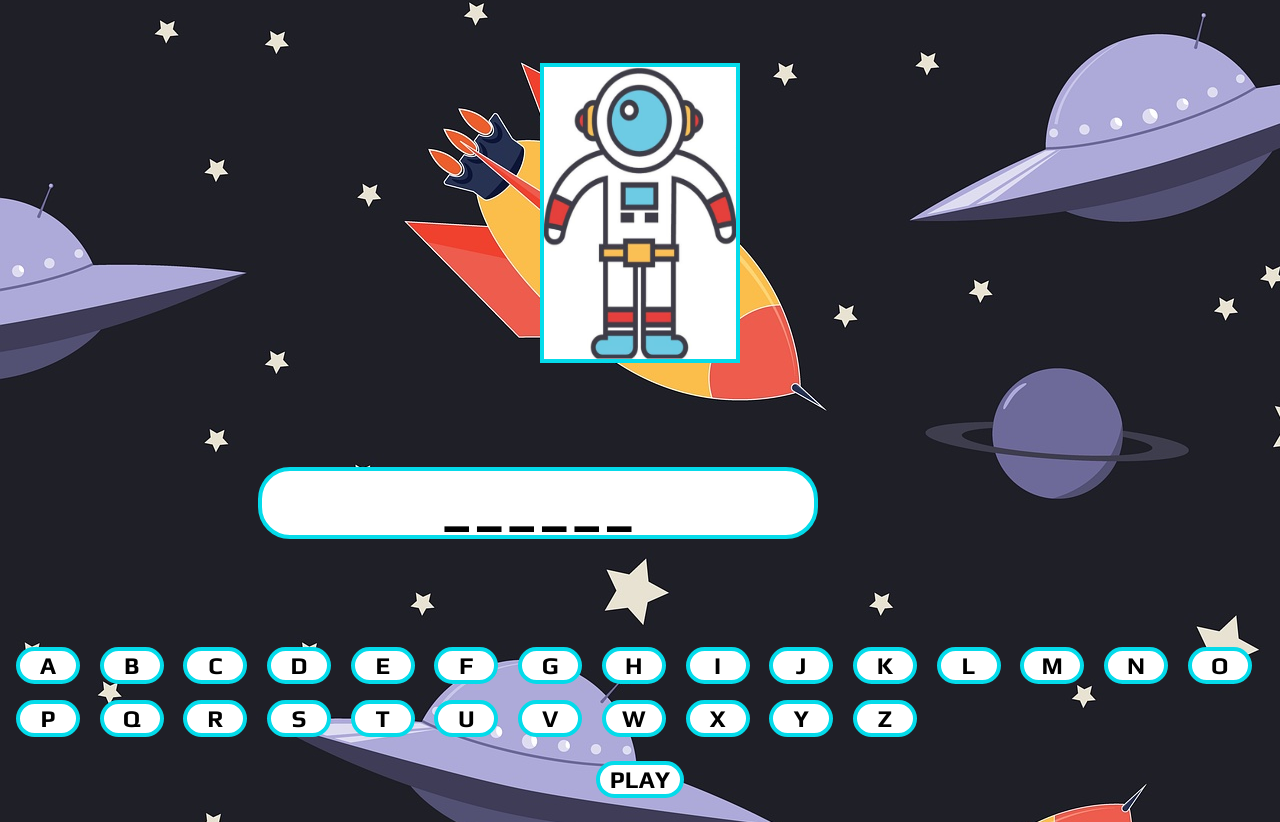
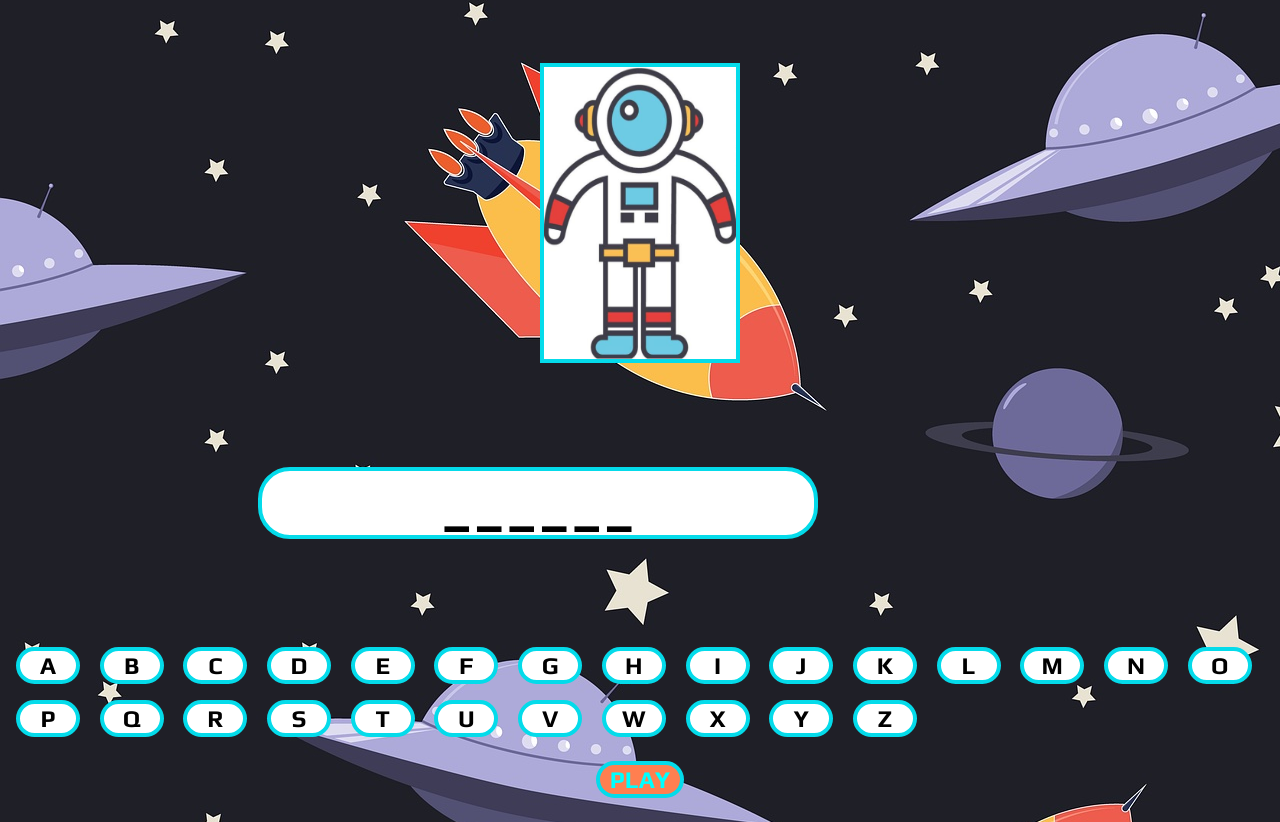
Before and after one commit to Sandyfromnyc/Spaceman, a plain HTML site: page index.html in a window 1280 px wide. Shown: the part 283-1105 px from the top of the page. Drawn offline with Linux system fonts and the light colour scheme.

Commit message:
changed PLAY button

```diff
--- a/css/main.css
+++ b/css/main.css
@@ -74,8 +74,8 @@ button {
     justify-content: center;
     width: 11vmin;
     margin: 2vmin;
-    background-color: white;
-    color: black;
+    background-color: coral;
+    color: aqua;
     border: .5vmin solid rgb(4, 219, 234);
     border-radius: 10vmin;
     font-family: 'Play', sans-serif;
```
